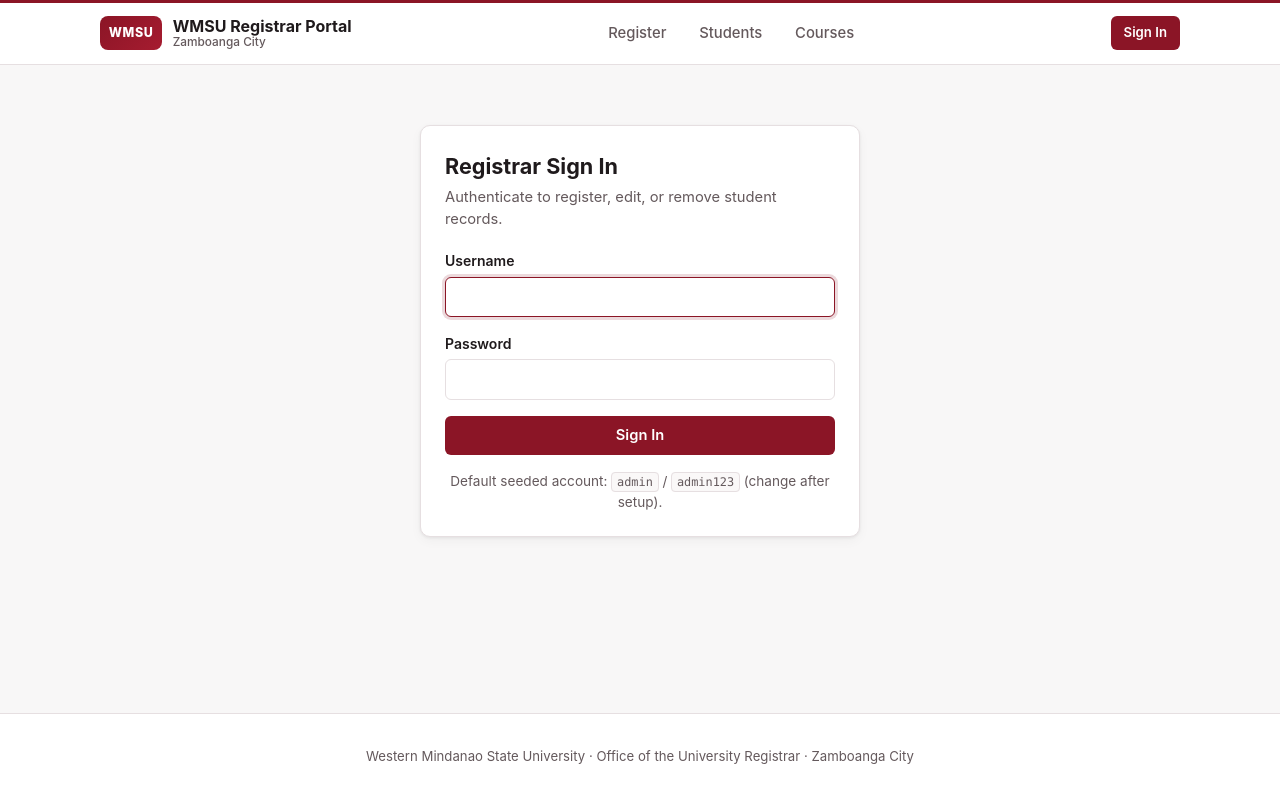
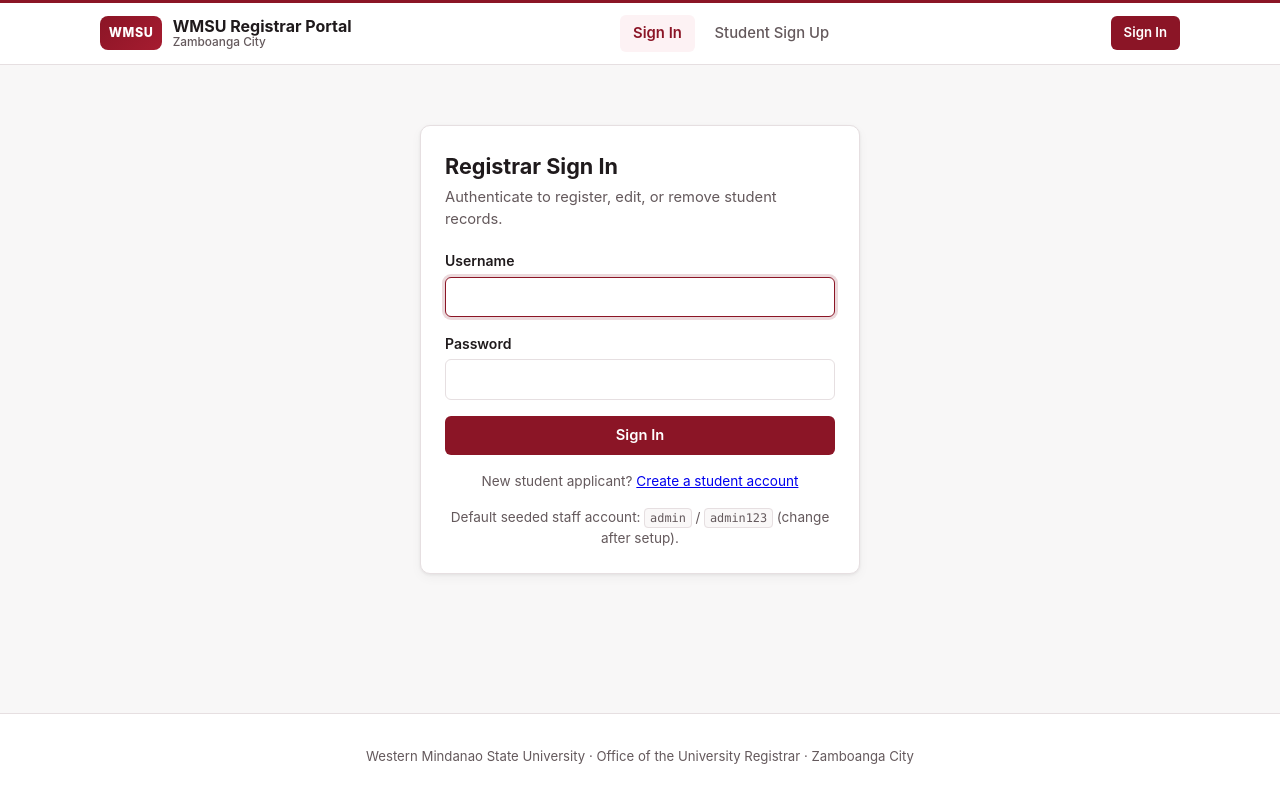
Before and after one commit to JohanBuenaventura/StudentRegistrationWebsite, a PHP site: page /login.php in a window 1280 px wide. Run offline with PHP 8.4, Linux system fonts and the light colour scheme.

Commit message:
feat(rbac): add role-based access control and role-aware navigation
- Add has_role(), require_role(), role_home_url(), base_path_prefix(), and app_status_badge_class()
- Render distinct navigation bars for student, registrar, and admin roles with unread notification badge
- Enforce is_active and role redirects in login.php
- Protect all staff endpoints with require_role('admin', 'registrar')

```diff
--- a/courses.php
+++ b/courses.php
@@ -2,7 +2,7 @@
 require_once __DIR__ . '/db_config.php';
 require_once __DIR__ . '/includes/layout.php';
 
-require_login();
+require_role('admin', 'registrar');
 
 $editId = filter_input(INPUT_GET, 'edit', FILTER_VALIDATE_INT);
 $editingCourse = null;
--- a/delete_student.php
+++ b/delete_student.php
@@ -2,7 +2,7 @@
 require_once __DIR__ . '/db_config.php';
 require_once __DIR__ . '/includes/auth.php';
 
-require_login();
+require_role('admin', 'registrar');
 
 if ($_SERVER['REQUEST_METHOD'] !== 'POST') {
     set_flash('error', 'Invalid request method for deletion.');
--- a/edit_student.php
+++ b/edit_student.php
@@ -2,7 +2,7 @@
 require_once __DIR__ . '/db_config.php';
 require_once __DIR__ . '/includes/layout.php';
 
-require_login();
+require_role('admin', 'registrar');
 
 $id = filter_input(INPUT_GET, 'id', FILTER_VALIDATE_INT);
 if ($_SERVER['REQUEST_METHOD'] === 'POST') {
--- a/export_students.php
+++ b/export_students.php
@@ -2,7 +2,7 @@
 require_once __DIR__ . '/db_config.php';
 require_once __DIR__ . '/includes/auth.php';
 
-require_login();
+require_role('admin', 'registrar');
 
 $queryInfo = build_student_filter_query($_GET);
 
--- a/includes/auth.php
+++ b/includes/auth.php
@@ -28,13 +28,56 @@ function current_user(): ?array
 }
 
 /**
+ * Check whether the signed-in user has one of the given roles.
+ */
+function has_role(string ...$roles): bool
+{
+    $user = current_user();
+    if (!$user || !isset($user['role'])) {
+        return false;
+    }
+    return in_array($user['role'], $roles, true);
+}
+
+/**
+ * Return the default landing URL for a given role.
+ */
+function role_home_url(?string $role = null): string
+{
+    $role ??= current_user()['role'] ?? '';
+    return $role === 'student' ? 'student/dashboard.php' : 'registrar/dashboard.php';
+}
+
+/**
+ * Compute relative path prefix to the web root ('' or '../').
+ */
+function base_path_prefix(): string
+{
+    $dir = basename(dirname($_SERVER['SCRIPT_NAME'] ?? ''));
+    return in_array($dir, ['student', 'registrar', 'admin'], true) ? '../' : '';
+}
+
+/**
  * Redirect unauthenticated visitors to login.php.
  */
 function require_login(): void
 {
     if (!is_logged_in()) {
         set_flash('error', 'Please sign in to access that page or perform that action.');
-        header('Location: login.php');
+        header('Location: ' . base_path_prefix() . 'login.php');
+        exit;
+    }
+}
+
+/**
+ * Enforce role-based authorization on protected pages and actions.
+ */
+function require_role(string ...$roles): void
+{
+    require_login();
+    if (!has_role(...$roles)) {
+        set_flash('error', 'You do not have permission to access that page.');
+        header('Location: ' . base_path_prefix() . role_home_url());
         exit;
     }
 }
@@ -141,6 +184,29 @@ function allowed_semesters(): array
 }
 
 /**
+ * Allowed online application statuses.
+ */
+function allowed_application_statuses(): array
+{
+    return ['Draft', 'Submitted', 'Under Review', 'Requires Correction', 'Approved', 'Rejected'];
+}
+
+/**
+ * Map application status to a CSS badge class.
+ */
+function app_status_badge_class(string $status): string
+{
+    return match ($status) {
+        'Approved'            => 'badge-active',
+        'Submitted',
+        'Under Review'        => 'badge-graduated',
+        'Requires Correction' => 'badge-pending',
+        'Rejected'            => 'badge-inactive',
+        default               => 'badge-action',
+    };
+}
+
+/**
  * Build parameterized student directory query from GET filter parameters.
  *
  * @return array{sql: string, params: array<string, mixed>, filters: array<string, string>}
--- a/includes/layout.php
+++ b/includes/layout.php
@@ -2,12 +2,27 @@
 require_once __DIR__ . '/auth.php';
 
 /**
- * Render the shared page header, top navigation bar, and flash banner.
+ * Render the shared page header, role-aware top navigation bar, and flash banner.
  */
 function render_header(string $pageTitle, string $activeNav = ''): void
 {
+    global $pdo;
     $user = current_user();
     $flash = get_flash();
+    $base = base_path_prefix();
+    $role = $user['role'] ?? '';
+    $homeHref = $base . ($role === 'student' ? 'student/dashboard.php' : 'registrar/dashboard.php');
+    $unreadNotifs = 0;
+
+    if ($user && isset($pdo) && $pdo instanceof PDO && $role === 'student') {
+        try {
+            $nStmt = $pdo->prepare('SELECT COUNT(*) FROM notifications WHERE user_id = :uid AND is_read = 0');
+            $nStmt->execute(['uid' => (int)$user['id']]);
+            $unreadNotifs = (int)$nStmt->fetchColumn();
+        } catch (PDOException $e) {
+            $unreadNotifs = 0;
+        }
+    }
     ?>
 <!DOCTYPE html>
 <html lang="en">
@@ -15,12 +30,12 @@ function render_header(string $pageTitle, string $activeNav = ''): void
     <meta charset="UTF-8">
     <meta name="viewport" content="width=device-width, initial-scale=1.0">
     <title><?= e($pageTitle) ?> — WMSU Office of the University Registrar</title>
-    <link rel="stylesheet" href="style.css">
+    <link rel="stylesheet" href="<?= e($base) ?>style.css">
 </head>
 <body>
     <header class="topbar">
         <div class="topbar-inner">
-            <a href="view_students.php" class="brand">
+            <a href="<?= e($homeHref) ?>" class="brand">
                 <span class="brand-mark">WMSU</span>
                 <span class="brand-text">
                     <span>WMSU Registrar Portal</span>
@@ -29,11 +44,29 @@ function render_header(string $pageTitle, string $activeNav = ''): void
             </a>
 
             <nav class="nav-links" aria-label="Primary navigation">
-                <a href="index.php" class="nav-link <?= $activeNav === 'register' ? 'active' : '' ?>">Register</a>
-                <a href="view_students.php" class="nav-link <?= $activeNav === 'students' ? 'active' : '' ?>">Students</a>
-                <a href="courses.php" class="nav-link <?= $activeNav === 'courses' ? 'active' : '' ?>">Courses</a>
-                <?php if ($user): ?>
-                    <a href="logs.php" class="nav-link <?= $activeNav === 'logs' ? 'active' : '' ?>">Audit Logs</a>
+                <?php if ($role === 'student'): ?>
+                    <a href="<?= e($base) ?>student/dashboard.php" class="nav-link <?= $activeNav === 'student_dashboard' ? 'active' : '' ?>">Dashboard</a>
+                    <a href="<?= e($base) ?>student/apply.php" class="nav-link <?= $activeNav === 'student_apply' ? 'active' : '' ?>">My Registration</a>
+                    <a href="<?= e($base) ?>student/requirements.php" class="nav-link <?= $activeNav === 'student_requirements' ? 'active' : '' ?>">Requirements</a>
+                    <a href="<?= e($base) ?>notifications.php" class="nav-link <?= $activeNav === 'notifications' ? 'active' : '' ?>">
+                        Notifications<?php if ($unreadNotifs > 0): ?> <span class="notif-count"><?= $unreadNotifs ?></span><?php endif; ?>
+                    </a>
+                    <a href="<?= e($base) ?>student/profile.php" class="nav-link <?= $activeNav === 'student_profile' ? 'active' : '' ?>">My Profile</a>
+                <?php elseif (in_array($role, ['admin', 'registrar'], true)): ?>
+                    <a href="<?= e($base) ?>registrar/dashboard.php" class="nav-link <?= $activeNav === 'registrar_dashboard' ? 'active' : '' ?>">Dashboard</a>
+                    <a href="<?= e($base) ?>registrar/applications.php" class="nav-link <?= $activeNav === 'registrar_applications' ? 'active' : '' ?>">Applications</a>
+                    <a href="<?= e($base) ?>index.php" class="nav-link <?= $activeNav === 'register' ? 'active' : '' ?>">Register</a>
+                    <a href="<?= e($base) ?>view_students.php" class="nav-link <?= $activeNav === 'students' ? 'active' : '' ?>">Students</a>
+                    <a href="<?= e($base) ?>courses.php" class="nav-link <?= $activeNav === 'courses' ? 'active' : '' ?>">Courses</a>
+                    <a href="<?= e($base) ?>reports.php" class="nav-link <?= $activeNav === 'reports' ? 'active' : '' ?>">Reports</a>
+                    <a href="<?= e($base) ?>logs.php" class="nav-link <?= $activeNav === 'logs' ? 'active' : '' ?>">Audit Logs</a>
+                    <?php if ($role === 'admin'): ?>
+                        <a href="<?= e($base) ?>admin/users.php" class="nav-link <?= $activeNav === 'admin_users' ? 'active' : '' ?>">Users</a>
+                        <a href="<?= e($base) ?>admin/settings.php" class="nav-link <?= $activeNav === 'admin_settings' ? 'active' : '' ?>">Settings</a>
+                    <?php endif; ?>
+                <?php else: ?>
+                    <a href="<?= e($base) ?>login.php" class="nav-link <?= $activeNav === 'login' ? 'active' : '' ?>">Sign In</a>
+                    <a href="<?= e($base) ?>register_account.php" class="nav-link <?= $activeNav === 'signup' ? 'active' : '' ?>">Student Sign Up</a>
                 <?php endif; ?>
             </nav>
 
@@ -43,9 +76,9 @@ function render_header(string $pageTitle, string $activeNav = ''): void
                         <?= e($user['full_name']) ?>
                         <small>(<?= e($user['role']) ?>)</small>
                     </span>
-                    <a href="logout.php" class="btn btn-secondary btn-sm">Sign Out</a>
+                    <a href="<?= e($base) ?>logout.php" class="btn btn-secondary btn-sm">Sign Out</a>
                 <?php else: ?>
-                    <a href="login.php" class="btn btn-primary btn-sm">Sign In</a>
+                    <a href="<?= e($base) ?>login.php" class="btn btn-primary btn-sm">Sign In</a>
                 <?php endif; ?>
             </div>
         </div>
--- a/index.php
+++ b/index.php
@@ -2,7 +2,7 @@
 require_once __DIR__ . '/db_config.php';
 require_once __DIR__ . '/includes/layout.php';
 
-require_login();
+require_role('admin', 'registrar');
 
 $courses = fetch_courses($pdo);
 $statuses = allowed_statuses();
--- a/login.php
+++ b/login.php
@@ -3,7 +3,7 @@ require_once __DIR__ . '/db_config.php';
 require_once __DIR__ . '/includes/layout.php';
 
 if (is_logged_in()) {
-    header('Location: index.php');
+    header('Location: ' . role_home_url());
     exit;
 }
 
@@ -30,7 +30,7 @@ if ($_SERVER['REQUEST_METHOD'] === 'POST') {
     } else {
         try {
             $stmt = $pdo->prepare(
-                'SELECT id, username, full_name, password_hash, role
+                'SELECT id, username, full_name, email, password_hash, role, is_active, student_id
                  FROM users
                  WHERE username = :username
                  LIMIT 1'
@@ -38,19 +38,23 @@ if ($_SERVER['REQUEST_METHOD'] === 'POST') {
             $stmt->execute(['username' => $usernameInput]);
             $user = $stmt->fetch();
 
-            if ($user && password_verify($passwordInput, $user['password_hash'])) {
+            if ($user && !(int)($user['is_active'] ?? 1)) {
+                $error = 'This account is currently inactive. Please contact the Registrar.';
+            } elseif ($user && password_verify($passwordInput, $user['password_hash'])) {
                 unset($_SESSION['login_attempts']);
                 session_regenerate_id(true);
                 $_SESSION['user'] = [
-                    'id'        => (int)$user['id'],
-                    'username'  => $user['username'],
-                    'full_name' => $user['full_name'],
-                    'role'      => $user['role'],
+                    'id'         => (int)$user['id'],
+                    'username'   => $user['username'],
+                    'full_name'  => $user['full_name'],
+                    'email'      => $user['email'] ?? null,
+                    'role'       => $user['role'],
+                    'student_id' => $user['student_id'] !== null ? (int)$user['student_id'] : null,
                 ];
 
                 log_activity($pdo, 'LOGIN_SUCCESS', 'auth', (int)$user['id'], 'Signed in to WMSU Registrar Portal');
                 set_flash('success', 'Welcome back, ' . $user['full_name'] . '.');
-                header('Location: index.php');
+                header('Location: ' . role_home_url($user['role']));
                 exit;
             }
 
@@ -123,7 +127,10 @@ render_header('Sign In', 'login');
     </form>
 
     <p class="helper-note">
-        Default seeded account: <code>admin</code> / <code>admin123</code> (change after setup).
+        New student applicant? <a href="register_account.php">Create a student account</a>
+    </p>
+    <p class="helper-note">
+        Default seeded staff account: <code>admin</code> / <code>admin123</code> (change after setup).
     </p>
 </section>
 
--- a/logs.php
+++ b/logs.php
@@ -2,7 +2,7 @@
 require_once __DIR__ . '/db_config.php';
 require_once __DIR__ . '/includes/layout.php';
 
-require_login();
+require_role('admin', 'registrar');
 
 $actionFilter = trim($_GET['action'] ?? '');
 $availableActions = [
--- a/view_students.php
+++ b/view_students.php
@@ -1,6 +1,8 @@
 <?php
 require_once __DIR__ . '/db_config.php';
 require_once __DIR__ . '/includes/layout.php';
+
+require_role('admin', 'registrar');
 
 $courses = fetch_courses($pdo);
 $statuses = allowed_statuses();
```
